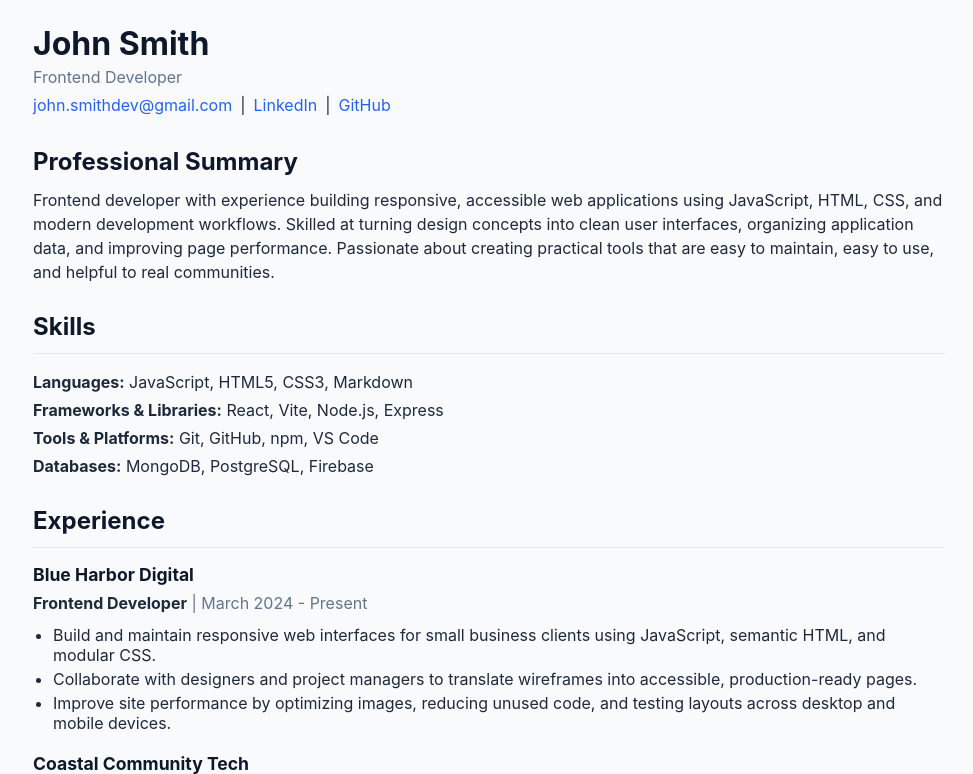
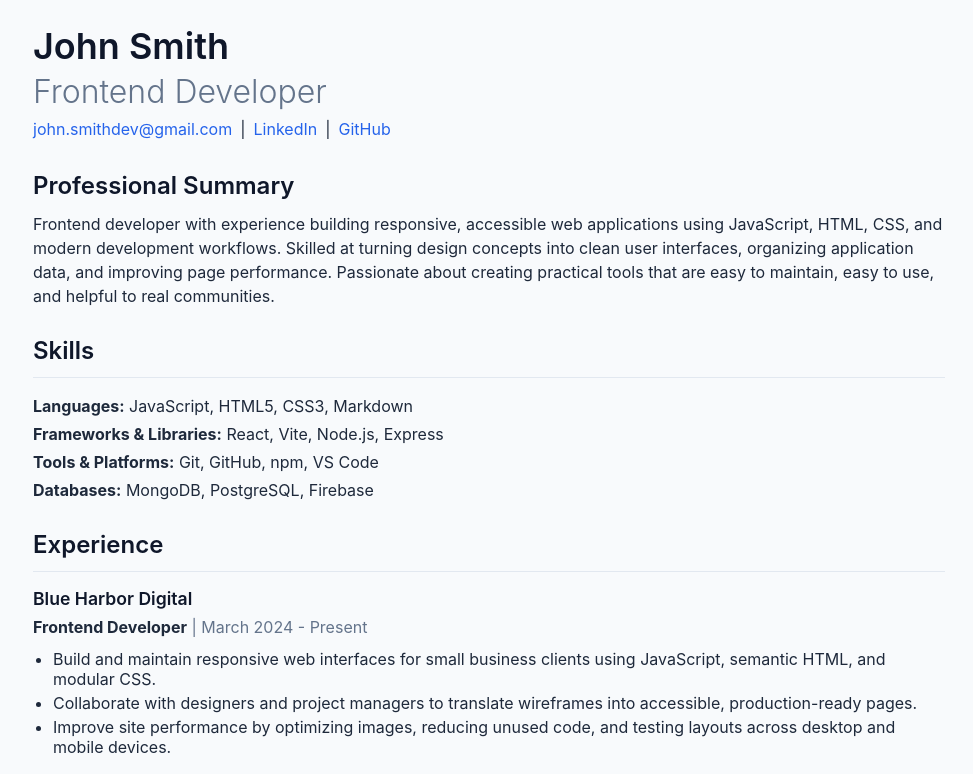
Before and after one commit to Timbaines/resume-js, a website with bundled scripts: page index.html in a window 1280 px wide. Shown: the top 774 px of the page, without its empty margins (151-1124 px from the left). Built offline with nearby package versions, Linux system fonts and the light colour scheme; files whose address does not match are found by name.

Commit message:
remove avatar, update typography font-sizes, font-weights, and add Inter font locally

```diff
--- a/css/style.css
+++ b/css/style.css
@@ -1,3 +1,28 @@
+/***** LOCAL FONTS *****/
+@font-face {
+    font-family: 'Inter';
+    src: url('../assets/fonts/inter-v20-latin-300.woff2') format('woff2');
+    font-weight: 300;
+    font-style: normal;
+    font-display: swap;
+}
+
+@font-face {
+    font-family: 'Inter';
+    src: url('../assets/fonts/inter-v20-latin-regular.woff2') format('woff2');
+    font-weight: 400;
+    font-style: normal;
+    font-display: swap;
+}
+
+@font-face {
+    font-family: 'Inter';
+    src: url('../assets/fonts/inter-v20-latin-600.woff2') format('woff2');
+    font-weight: 600;
+    font-style: normal;
+    font-display: swap;
+}
+
 /***** GLOBAL STYLES *****/
 :root {
     --color-background: #F8FAFC;
@@ -28,19 +53,22 @@ body {
 /***** TYPOGRAPHY *****/
 h1 {
     color: var(--color-title);
-    font-size: 2rem;
+    font-size: 2.25rem;
+    font-weight: 600;
     margin: 0;
 }
 
 h2 {
     color: var(--color-title);
     font-size: 1.5rem;
+    font-weight: 600;
     margin: 0;
 }
 
 h3 {
     color: var(--color-title);
     font-size: 1.1rem;
+    font-weight: 600;
     margin: 0 0 0.5rem;
 }
 
@@ -162,6 +190,8 @@ article {
 }
 
 .header-title p {
+    font-size: 2rem;
+    font-weight: 300;
     margin: 0 0 0.5rem;
 }
 
@@ -184,10 +214,14 @@ article {
 /***** MEDIA QUERIES | TYPOGRAPHY *****/
 @media (width <= 680px) {
     h1 {
-        font-size: 1.75rem;
+        font-size: 2rem;
     }
 
     h2 {
         font-size: 1.35rem;
     }
+
+    .header-title p {
+        font-size: 1.75rem;
+    }
 }
```
